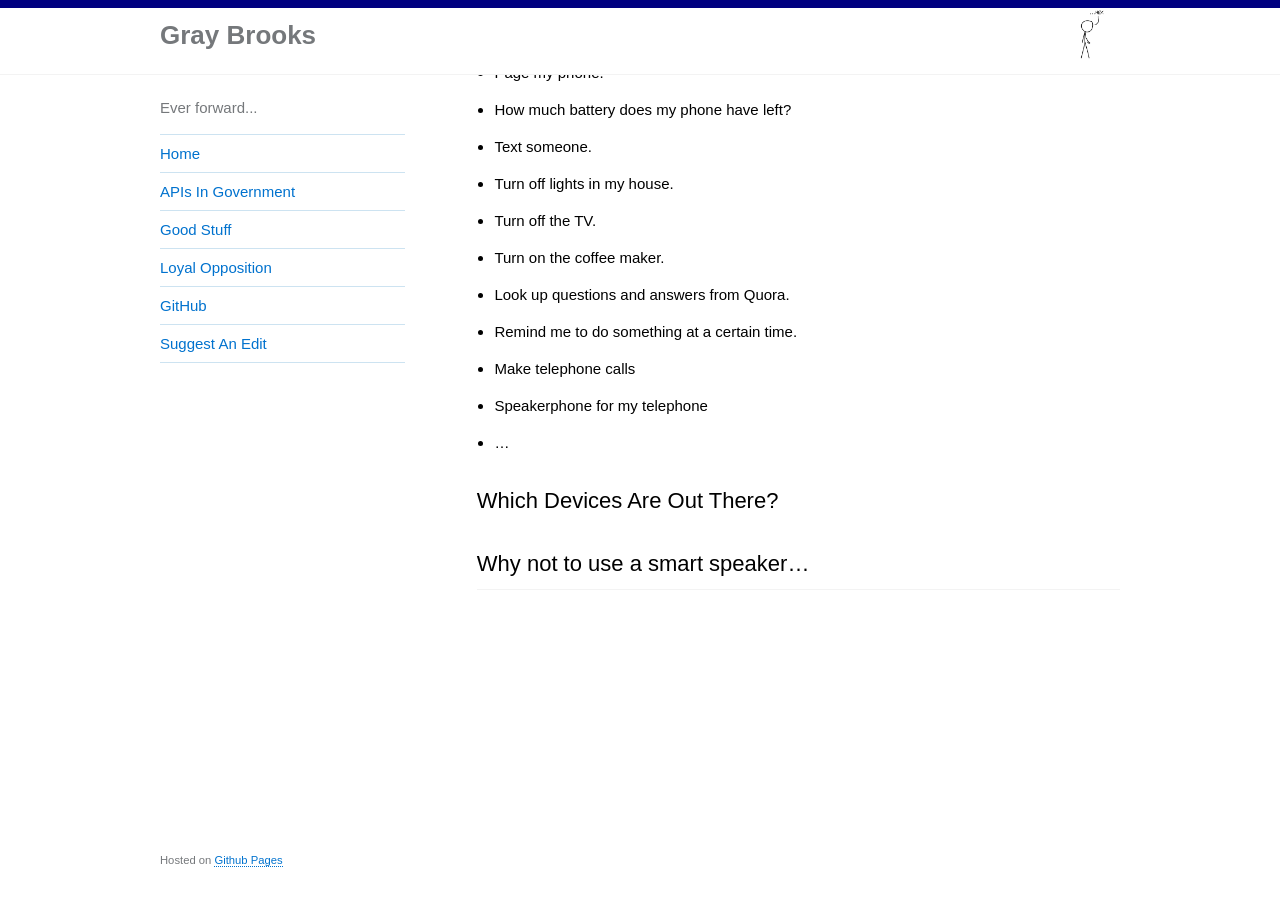
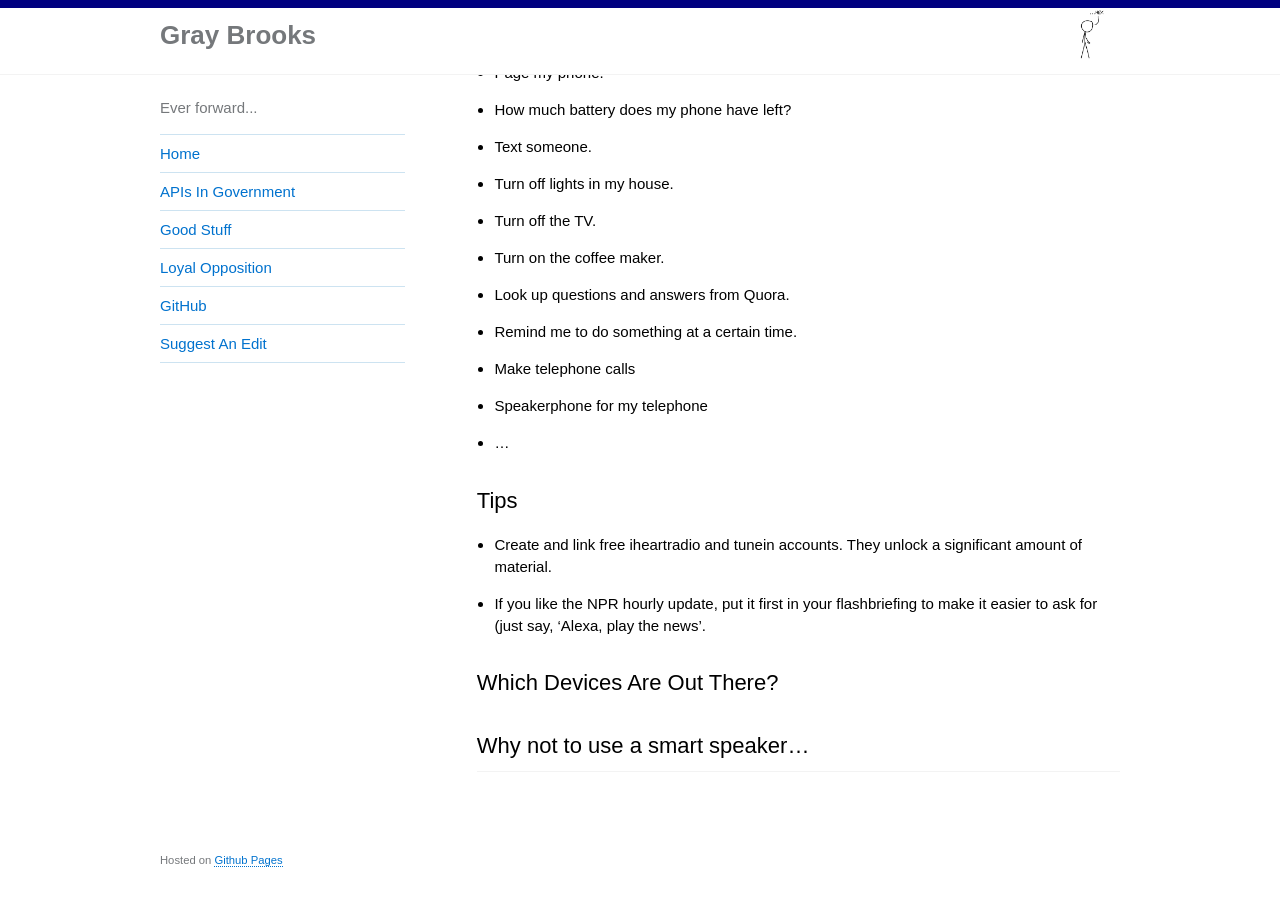
Before and after one commit to gbinal/gbinal.github.com, a Jekyll site: the page built from pages/smart-speaker.md, in a window 1280 px wide and 900 px high, scrolled down 2963 px. Built offline with Jekyll 4.4.1, drawn with Linux system fonts in a browser that asks for light colours.

Commit message:
adding tips

```diff
--- a/pages/smart-speaker.md
+++ b/pages/smart-speaker.md
@@ -96,6 +96,10 @@ Many of these already exist and I just haven't documented the correct query yet,
 * ...
 
 
+## Tips
+* Create and link free iheartradio and tunein accounts.  They unlock a significant amount of material.
+* If you like the NPR hourly update, put it first in your flashbriefing to make it easier to ask for (just say, 'Alexa, play the news'.
+
 ## Which Devices Are Out There?
 
 
```
